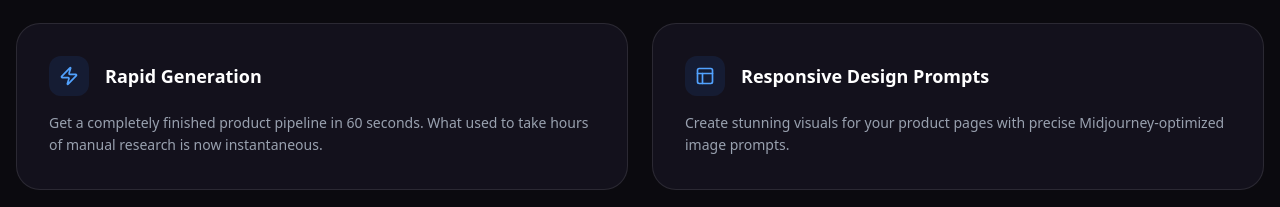
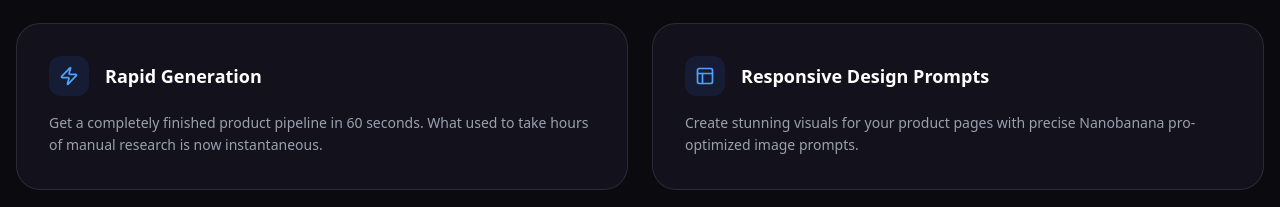
Before and after one commit to baronk9/Akoo, a Next.js app: page / in a window 1280 px wide. Shown: the part 1717-1924 px from the top of the page. Built offline with nearby package versions, Linux system fonts and the light colour scheme.

Commit message:
chore(ui): replace Midjourney references with Nanobanana pro

```diff
--- a/src/app/page.tsx
+++ b/src/app/page.tsx
@@ -139,7 +139,7 @@ export default function Home() {
             { title: 'Smart Market Analysis', icon: Target, desc: 'We analyze the provided content to identify your target demographics, unique selling propositions, and competitive angles.' },
             { title: 'Targeted Ad Copy', icon: MousePointerClick, desc: 'Stop guessing. Generate high-converting Facebook and TikTok ad scripts proven to capture attention and direct clicks.' },
             { title: 'Rapid Generation', icon: Zap, desc: 'Get a completely finished product pipeline in 60 seconds. What used to take hours of manual research is now instantaneous.' },
-            { title: 'Responsive Design Prompts', icon: Layout, desc: 'Create stunning visuals for your product pages with precise Midjourney-optimized image prompts.' },
+            { title: 'Responsive Design Prompts', icon: Layout, desc: 'Create stunning visuals for your product pages with precise Nanobanana pro-optimized image prompts.' },
           ].map((feature, i) => (
             <div key={i} className="bg-[#13111C] border border-white/10 rounded-3xl p-8 hover:border-blue-500/30 transition-all group">
               <div className="flex items-center gap-4 mb-4">
--- a/src/components/ImagePrompts.tsx
+++ b/src/components/ImagePrompts.tsx
@@ -105,7 +105,7 @@ export default function ImagePrompts({ productId, onPromptsComplete, existingPro
                         <ImageIcon size={20} className="text-blue-500" />
                         Image Prompts
                     </h2>
-                    <p className="text-gray-400 mt-1">Ready-to-use Midjourney prompts with relevant variations generated.</p>
+                    <p className="text-gray-400 mt-1">Ready-to-use Nanobanana pro prompts with relevant variations generated.</p>
                 </div>
 
                 {!displayContent && !isLoading && !showConfirm && (
@@ -163,8 +163,8 @@ export default function ImagePrompts({ productId, onPromptsComplete, existingPro
                 <div className="bg-blue-500/10 border border-blue-500/20 p-5 rounded-xl flex items-start gap-4 mb-6">
                     <Info className="text-blue-400 shrink-0 mt-0.5" />
                     <div className="text-sm text-gray-300">
-                        <p className="font-semibold mb-1 text-white">Midjourney Best Practices</p>
-                        <p className="text-gray-400 leading-relaxed">Copy each of the prompts below directly into Midjourney, Discord bot or other capable text-to-image generator tool to achieve the most accurate representation of the desired output based on your product variables.</p>
+                        <p className="font-semibold mb-1 text-white">Nanobanana pro Best Practices</p>
+                        <p className="text-gray-400 leading-relaxed">Copy each of the prompts below directly into Nanobanana pro, Discord bot or other capable text-to-image generator tool to achieve the most accurate representation of the desired output based on your product variables.</p>
                     </div>
                 </div>
             )}
```
